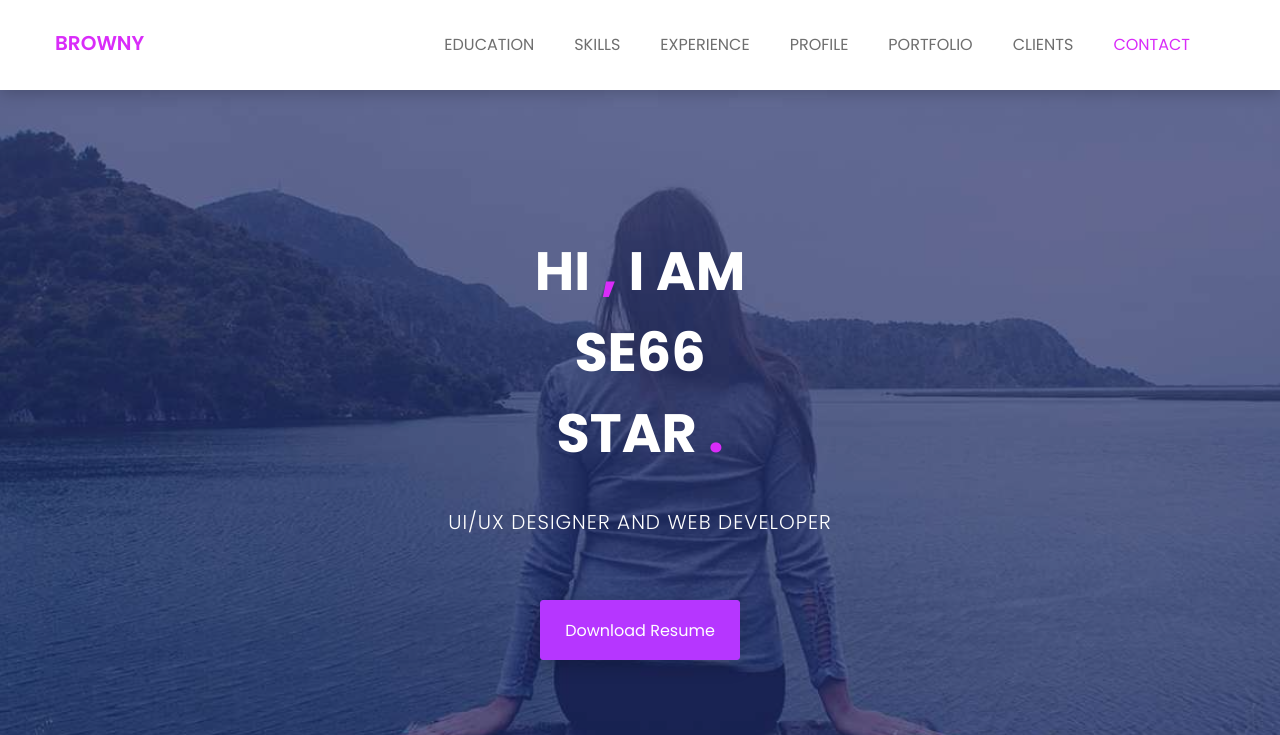
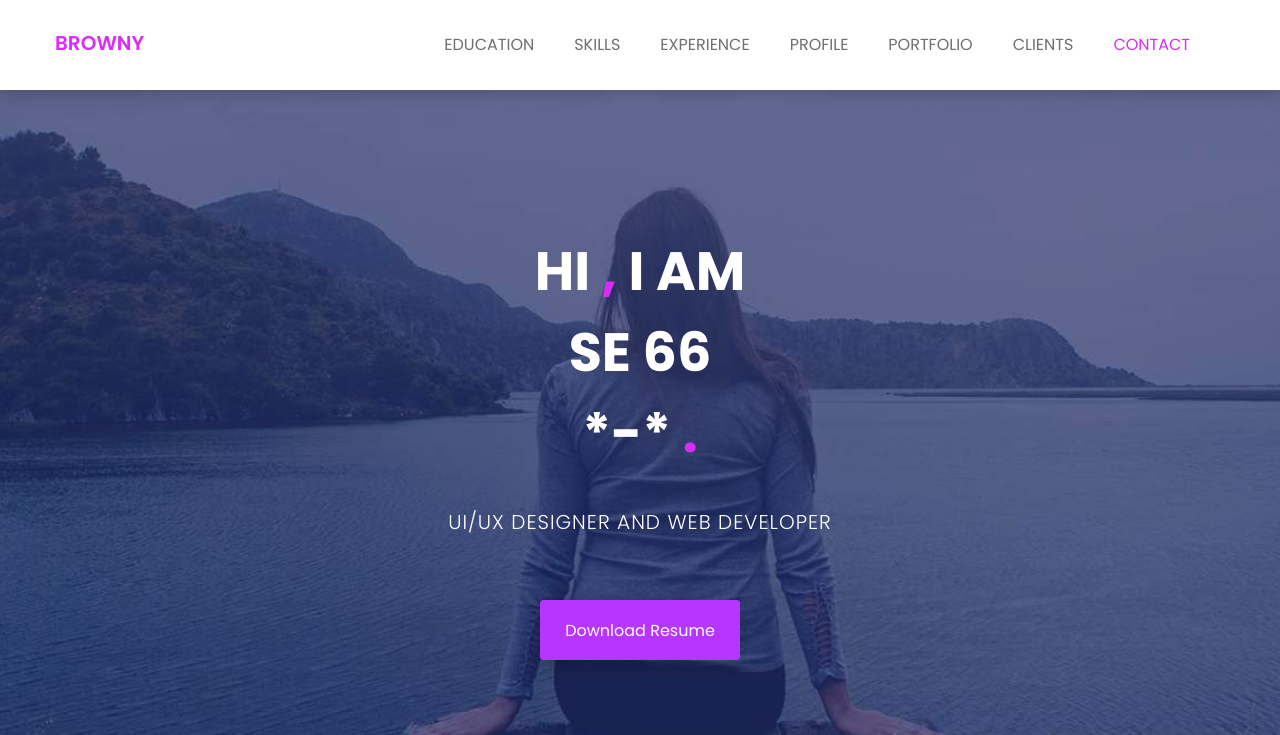
Before and after one commit to MangPong/team-26, a plain HTML site: page index.html in a window 1280 px wide. Shown: the top 735 px of the page. Drawn offline with nearby package versions, Linux system fonts and the light colour scheme.

Commit message:
Update index.html

```diff
--- a/index.html
+++ b/index.html
@@ -103,7 +103,7 @@
 				<div class="row">
 					<div class="col-md-12 text-center">
 						<div class="header-text">
-							<h2>hi <span>,</span> i am <br> SE66 <br> star <span>.</span>   </h2>
+							<h2>hi <span>,</span> i am <br> SE 66 <br> *-* <span>.</span>   </h2>
 							<p>ui/ux designer and web developer</p>
 							<a href="assets/download/browney.txt" download>download resume</a>
 						</div><!--/.header-text-->
```
